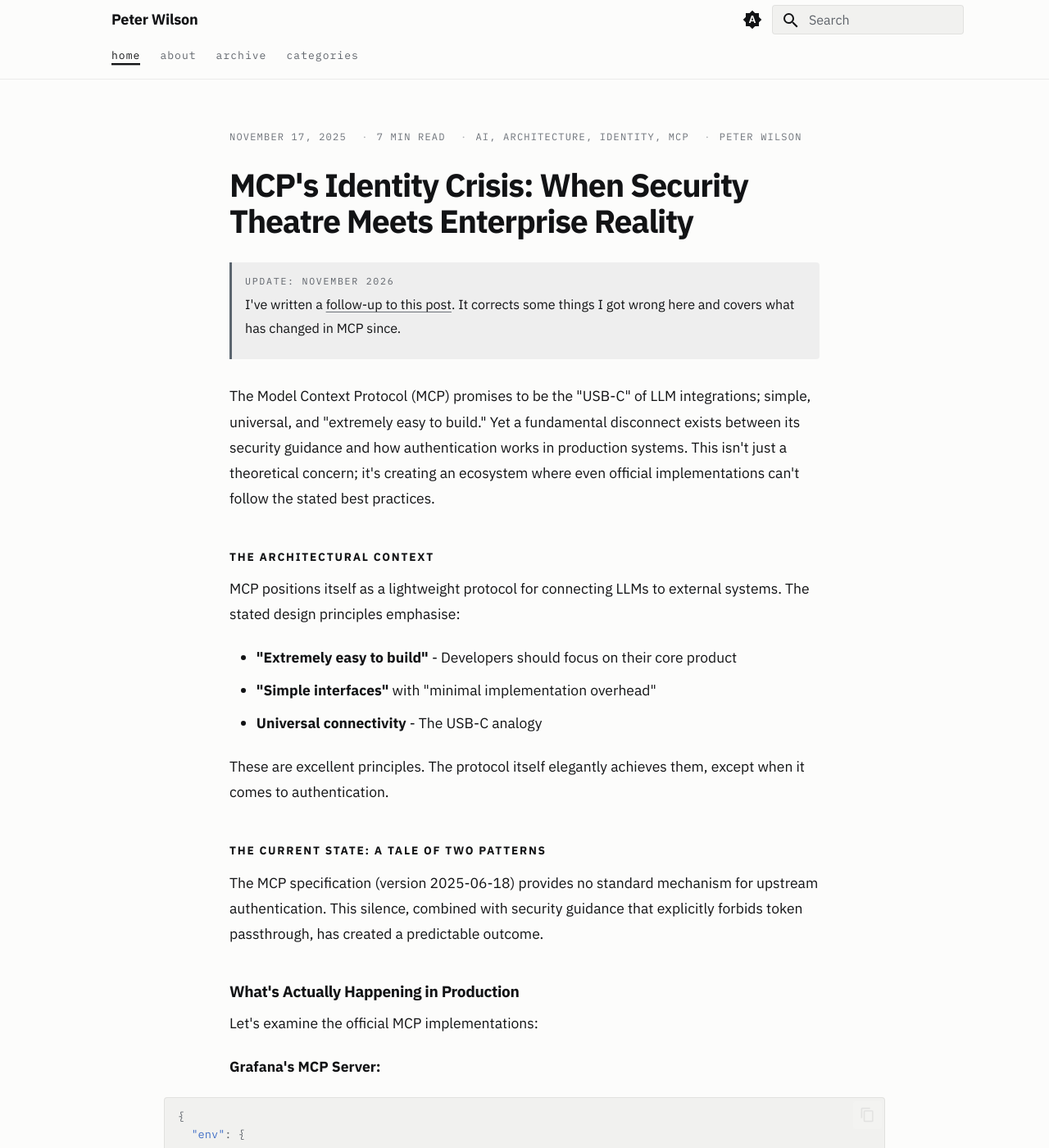
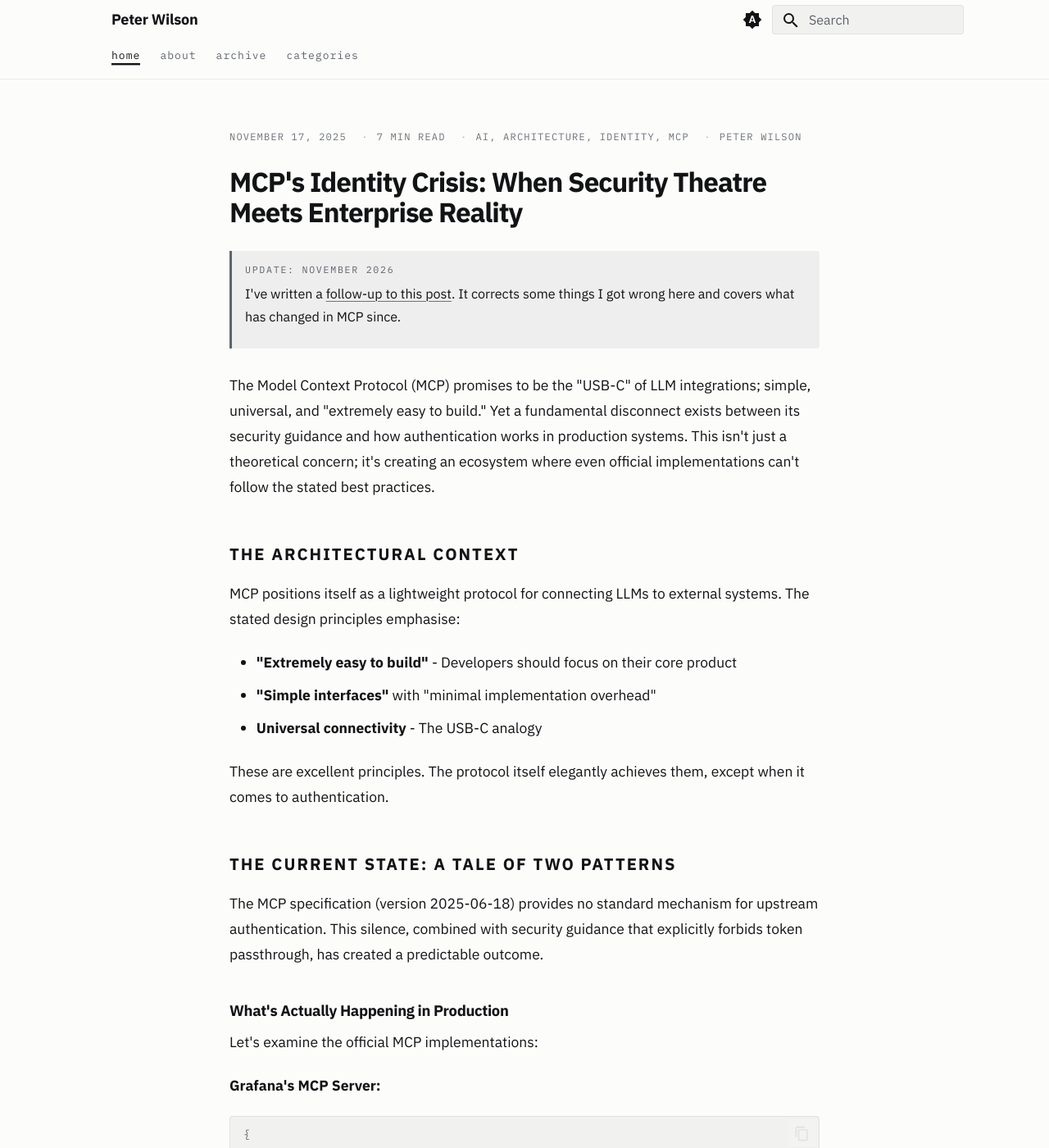
Before and after one commit to peteski22/blog, an MkDocs documentation site: the page built from docs/posts/mcp-identity-crisis.md, in a window 1280 px wide and 1400 px high. Shown: the whole window at 82% size. Built offline with MkDocs 1.6.1 and Material for MkDocs 9.7.7, drawn with Linux system fonts in a browser that asks for light colours.

Commit message:
fix(theme): keep every block inside the reading measure
Code blocks, tables and diagrams were allowed to run wider than the prose.
In practice that read as content bursting out of the article on both
sides, and it was wrong three different ways: the widened element was the
pre rather than its wrapper, so code escaped its own container; material's
table wrapper carries negative side margins that pushed it wider again;
and a figure is sized to fit-content, so a diagram shrink-wrapped
narrower than the prose instead.

Drop the wider measure entirely. Everything now sits in the column and
scrolls inside itself when it does not fit. Let a figure and its diagram
fill the column, overriding the pixel max-width mermaid writes inline.
Give quotes their left bar back, since at the smaller size they no longer
read as quotes, and close the gap between h1 and h2, which left a section
heading looking like a caption.

```diff
--- a/docs/stylesheets/content.css
+++ b/docs/stylesheets/content.css
@@ -10,24 +10,26 @@
 
 .md-typeset h1 {
   color: var(--pw-ink);
-  font-size: 2.25em;
+  font-size: 1.9em;
   font-weight: 600;
   line-height: 1.1;
   letter-spacing: -0.032em;
   margin: 0 0 0.6em;
 }
 
+/* Uppercase and letter-spaced, but large enough to read as a section
+   heading rather than a caption. A post can carry a dozen of these. */
 .md-typeset h2 {
-  font-size: 0.78em;
+  font-size: 1.15em;
   font-weight: 600;
-  letter-spacing: 0.13em;
+  letter-spacing: 0.1em;
   text-transform: uppercase;
   color: var(--pw-ink);
-  margin: 3.4em 0 1em;
+  margin: 2.6em 0 0.9em;
 }
 
 .md-typeset h3 {
-  font-size: 1.09em;
+  font-size: 1.05em;
   font-weight: 600;
   letter-spacing: -0.018em;
   line-height: 1.4;
@@ -81,13 +83,13 @@
 
 [dir="ltr"] .md-typeset blockquote,
 .md-typeset blockquote {
-  border-left: none;
-  padding-left: 0;
+  border-left: 0.1rem solid var(--pw-faint);
+  padding-left: 1rem;
   margin: 2.2em 0;
-  font-size: 1.05em;
+  font-size: 1.1em;
   line-height: 1.6;
   letter-spacing: -0.008em;
-  color: var(--pw-ink);
+  color: var(--pw-muted);
 }
 
 .md-typeset blockquote > :last-child {
@@ -141,31 +143,35 @@
 /* Wide content.
 
    NOTE: Material sets overflow:auto on pre > code and overflow-x:auto on
-   .md-typeset__scrollwrap. Nothing here may override those, because they are
-   what makes a wide table scroll inside itself instead of making the page
-   scroll sideways. Breakout widens the box first; scrolling handles the rest. */
-@media screen and (min-width: 76.25em) {
-  /* Child combinators only. A descendant selector also matches a code block
-     inside an admonition, a list or a quote, which then tears out through
-     its parent's padding. */
-  .md-content__inner > pre,
-  .md-content__inner > .highlight > pre,
-  .md-content__inner > .md-typeset__scrollwrap {
-    width: var(--pw-col-wide);
-    max-width: var(--pw-col-wide);
-    margin-inline: calc((var(--pw-col) - var(--pw-col-wide)) / 2);
-  }
+   .md-typeset__scrollwrap. Nothing here may override those: they are what
+   keeps a wide table or a long line inside the column instead of widening
+   the page. Nothing breaks out of the reading measure. */
 
-  .md-typeset__table {
-    min-width: 100%;
-  }
+/* NOTE: Material sizes a figure to fit-content, so a diagram shrink-wraps to
+   its natural width and sits narrower than the prose. */
+.md-typeset figure {
+  width: auto;
 }
 
-/* Diagrams and pannable figures.
+.md-typeset .panzoom-box,
+.md-typeset .mermaid {
+  width: 100%;
+}
 
-   NOTE: Material renders mermaid itself and strips the .mermaid class from the
-   element as it does so, so the rendered diagram cannot be matched by that
-   class. The panzoom wrapper is added at build time and is stable. */
+/* Material gives the table wrapper negative side margins, which push it
+   wider than the reading measure. */
+.md-typeset__scrollwrap {
+  margin-inline: 0;
+}
+
+/* NOTE: Mermaid writes an inline max-width on the SVG, in pixels, which caps
+   a wide diagram far below the column. An inline style can only be overridden
+   with !important. The viewBox makes the scaling proportional. */
+.md-typeset .mermaid svg {
+  width: 100%;
+  height: auto;
+  max-width: 100% !important;
+}
 
 .md-typeset .panzoom-box,
 .md-typeset pre:has(> svg) {
--- a/docs/stylesheets/theme.css
+++ b/docs/stylesheets/theme.css
@@ -11,7 +11,6 @@
   --pw-gutter: 1.8rem;
 
   --pw-col: 36rem;
-  --pw-col-wide: 44rem;
   --pw-chrome: 54rem;
 }
 
```
